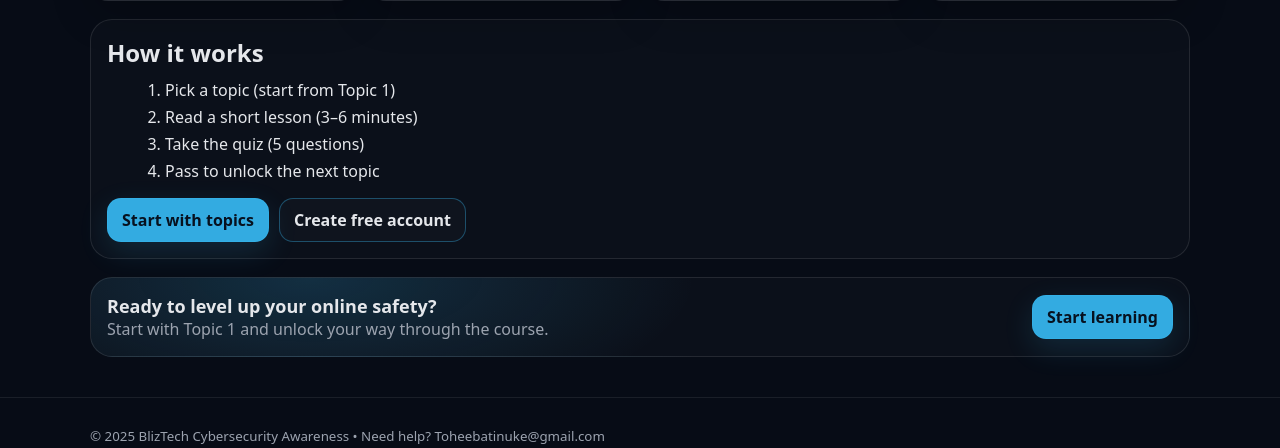
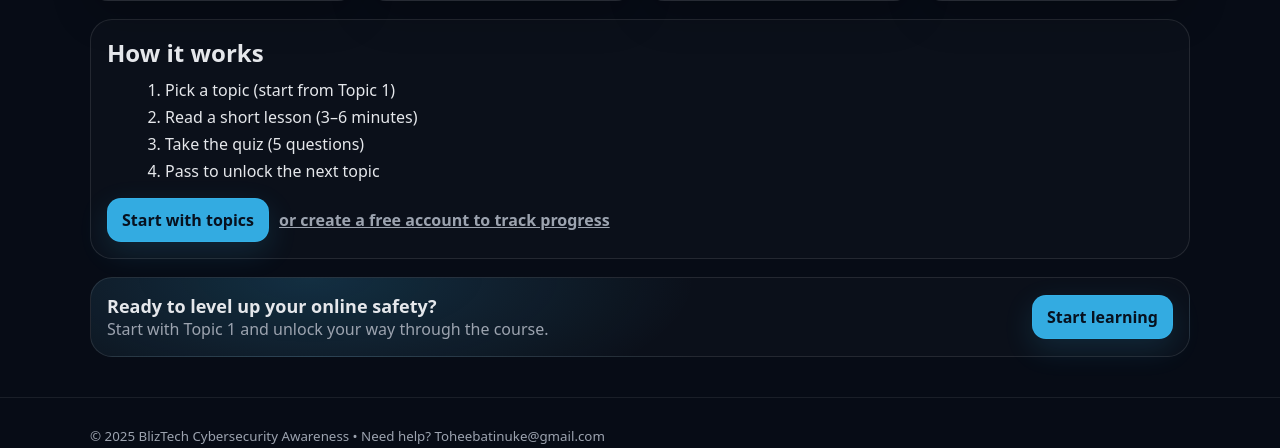
Before and after one commit to Teebliss97/Bliztech, a Flask app: page / in a window 1280 px wide. Shown: the part 678-1126 px from the top of the page. Run offline with Flask 3, Linux system fonts and the light colour scheme.

Commit message:
Clean up How it works CTA (single primary action)

```diff
--- a/app/templates/home.html
+++ b/app/templates/home.html
@@ -160,10 +160,13 @@
 
     <div class="how-actions">
       <a class="btn" href="{{ url_for('topics.list_topics') }}">Start with topics</a>
-      {% if current_user.is_authenticated %}
-        <a class="btn btn-outline" href="{{ url_for('main.dashboard') }}">View progress</a>
+      {% if not current_user.is_authenticated %}
+        <a class="muted" style="align-self:center; font-weight:700;"
+           href="{{ url_for('auth.signup') }}">
+           or create a free account to track progress
+        </a>
       {% else %}
-        <a class="btn btn-outline" href="{{ url_for('auth.signup') }}">Create free account</a>
+         <a class="btn btn-outline" href="{{ url_for('main.dashboard') }}">View progress</a>
       {% endif %}
     </div>
   </section>
```
